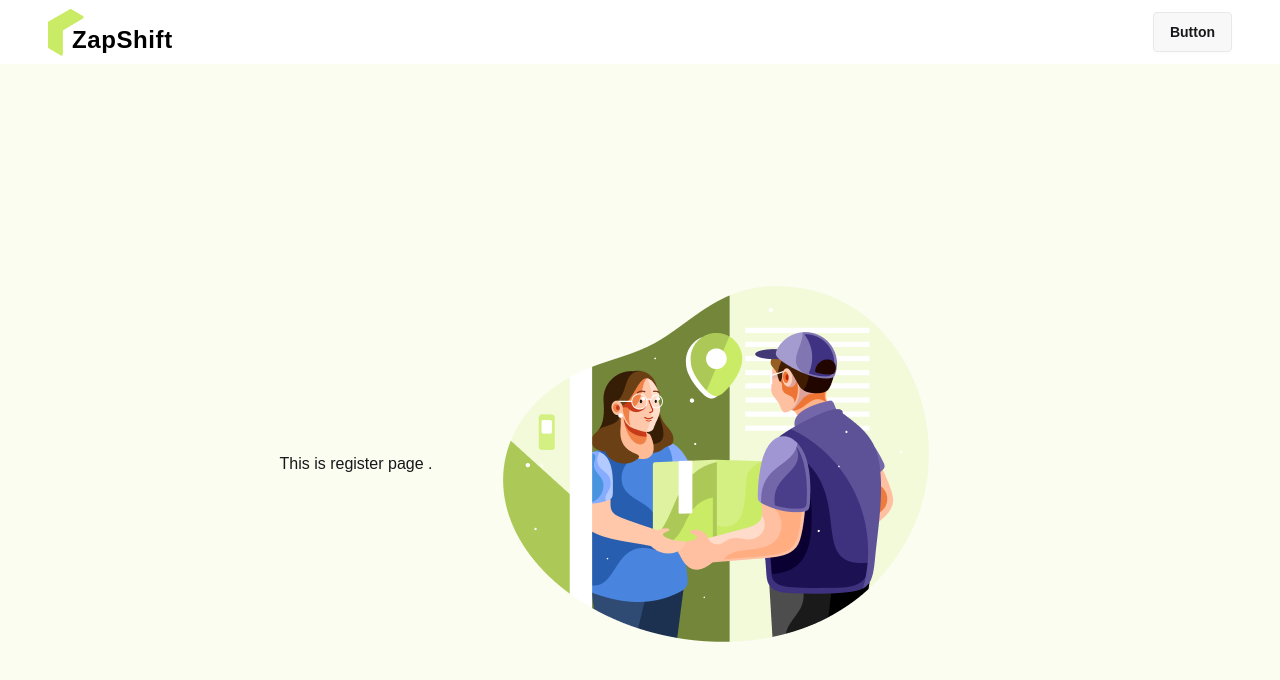
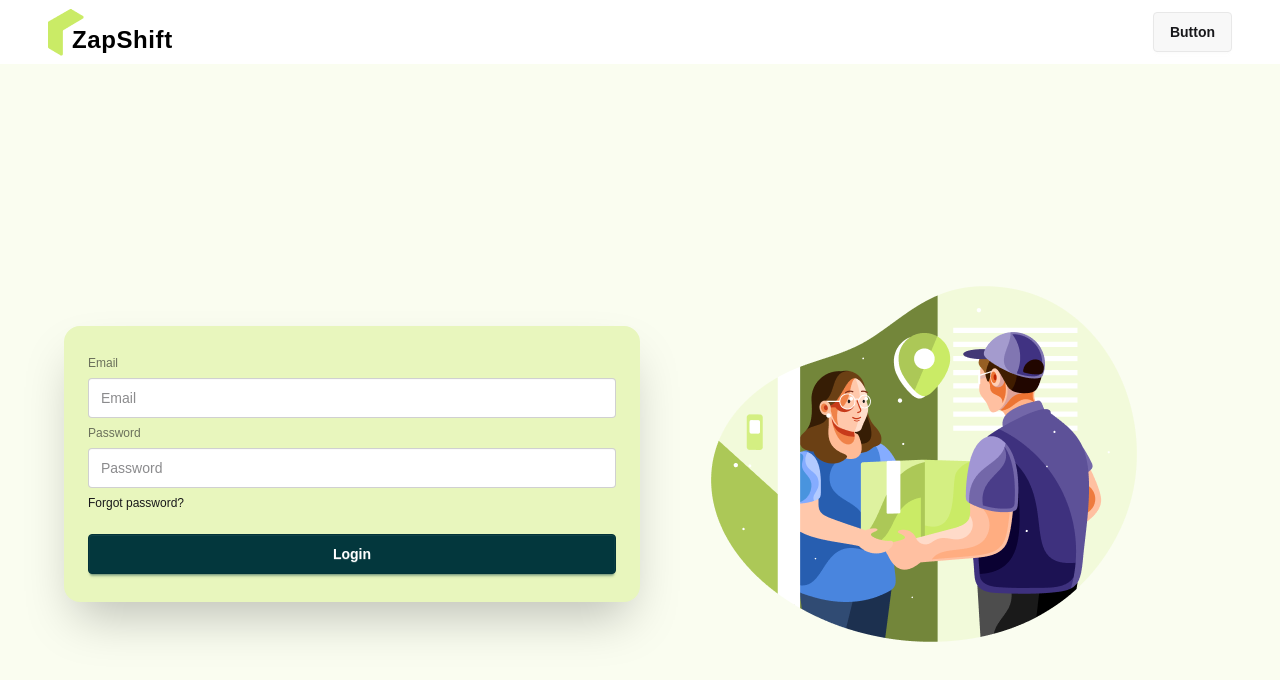
Before and after one commit to Riadul-Islam-551/Zap-Shift-Client, a React (Vite) app: page /register in a window 1280 px wide. Shown: the top 680 px of the page. Built offline with nearby package versions, Linux system fonts and the light colour scheme.

Commit message:
make the register page

```diff
--- a/src/layouts/Authlayout.jsx
+++ b/src/layouts/Authlayout.jsx
@@ -18,12 +18,12 @@ const Authlayout = () => {
         </div>
       </div>
       {/* main section  */}
-      <div className="bg-[#FAFDF0]">
-        <main className="max-w-[1200px] mx-auto h-screen  flex justify-center items-center">
-          <div>
+      <div className="bg-[#FAFDF0] ">
+        <main className="max-w-[1200px] px-6  mx-auto h-screen flex flex-col-reverse md:flex-row justify-center items-center">
+          <div className="flex-1">
             <Outlet></Outlet>
           </div>
-          <div>
+          <div className="flex-1 pt-12 md:pt-0">
             <img src={authImage} alt="" />
           </div>
         </main>
--- a/src/pages/auth/register/Register.jsx
+++ b/src/pages/auth/register/Register.jsx
@@ -1,11 +1,68 @@
-import React from 'react'
+import React from "react";
+import { useForm } from "react-hook-form";
 
 const Register = () => {
+  const {
+    register,
+    handleSubmit,
+    formState: { errors },
+  } = useForm();
+
+  const handleRegistration = (data) => {
+    console.log(data);
+  };
+
   return (
-    <div>
-      This is register page .
+    <div className="p-6 rounded-2xl bg-[#E8F6BD] shadow-2xl">
+      <form onSubmit={handleSubmit(handleRegistration)}>
+        <fieldset className="fieldset">
+          {/* email  */}
+          <label className="label">Email</label>
+          <input
+            type="email"
+            className="input w-full"
+            placeholder="Email"
+            {...register("email", { required: true })}
+          />
+          {errors.email?.type === "required" && (
+            <p className="text-red-500 text-xs">Email is Required</p>
+          )}
+
+          {/* password  */}
+          <label className="label">Password</label>
+          <input
+            type="password"
+            className="input w-full"
+            placeholder="Password"
+            {...register("password", {
+              required: true,
+              minLength: 6,
+              pattern:
+                /^(?=.*[a-z])(?=.*[A-Z])(?=.*\d)(?=.*[^A-Za-z0-9]).{6,}$/,
+            })}
+          />
+          {errors.password?.type === "required" && (
+            <p className="text-red-500 text-xs">Password is required</p>
+          )}
+          {errors.password?.type === "minLength" && (
+            <p className="text-red-500 text-xs">
+              Password must be in 6 chatacter or more
+            </p>
+          )}
+          {errors.password?.type === "pattern" && (
+            <p className="text-red-500 text-xs">
+              Password must be in at least one uppercase, one lowercase, one
+              number and one special character
+            </p>
+          )}
+          <div>
+            <a className="link link-hover">Forgot password?</a>
+          </div>
+          <button className="btn btn-secondary text-white mt-4">Login</button>
+        </fieldset>
+      </form>
     </div>
-  )
-}
+  );
+};
 
-export default Register
+export default Register;
```
